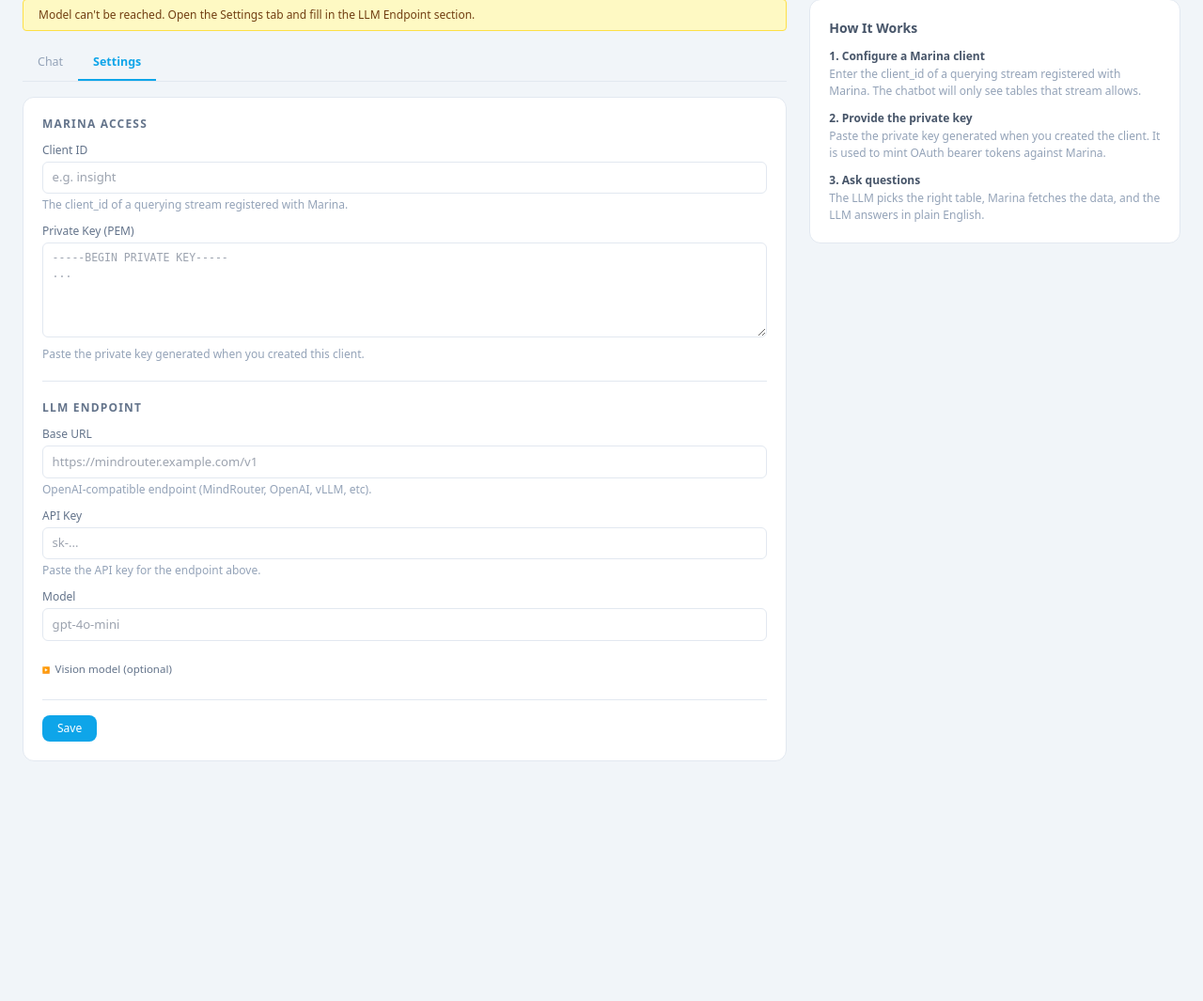
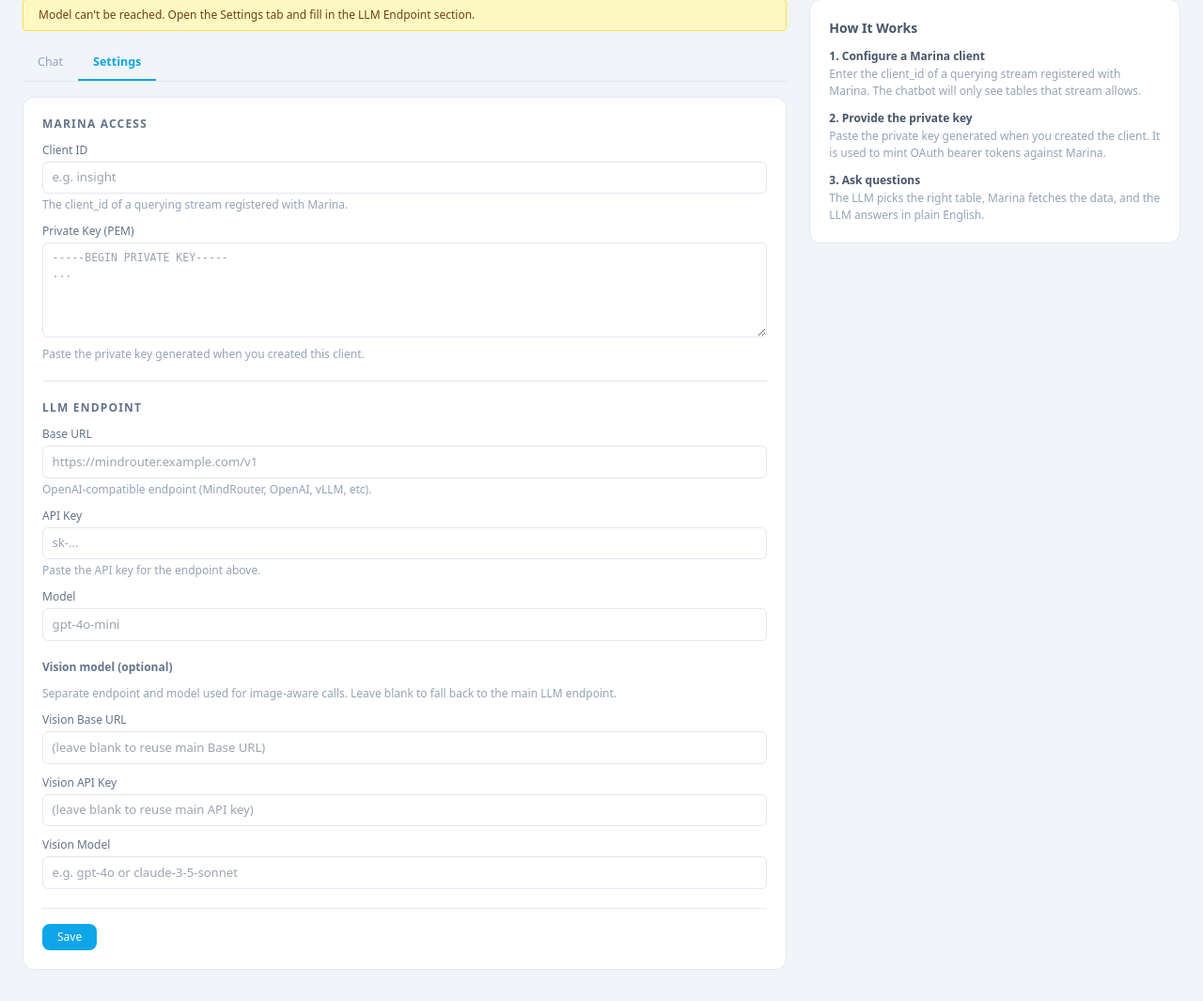
Before and after one commit to AI4RA/lakehouse-insight, a FastAPI app: page / in a window 1280 px wide. Shown: the part 70-1135 px from the top of the page at 94% size. Run offline with FastAPI, Linux system fonts and the light colour scheme; some libraries are stand-ins or nearby versions.

Commit message:
Insight settings: inline vision fields, saved badges on key inputs
- Drop the <details> wrapper around the Vision section. Fields now sit
  inline below the main LLM Endpoint inputs, separated by a small
  subhead rather than a collapsible.
- Add a small green 'saved' badge next to the API Key, Vision API Key,
  and Private Key labels when a value is already stored. The badge
  stays visible regardless of focus state, so the user always knows a
  key is on file (the placeholder hint vanished as soon as they
  clicked the field).
- Reword placeholders to drop double-dashes per the repo style.

```diff
--- a/insight/templates/insight.html
+++ b/insight/templates/insight.html
@@ -73,9 +73,12 @@
               <div class="text-xs text-slate-400 mt-1">The client_id of a querying stream registered with Marina.</div>
             </div>
             <div>
-              <label class="text-xs text-slate-500 font-medium block mb-1">Private Key (PEM)</label>
+              <label class="text-xs text-slate-500 font-medium block mb-1" style="display:flex;align-items:center;gap:0.4rem">
+                Private Key (PEM)
+                {% if is_configured %}<span class="badge-ok" style="font-size:0.65rem;font-weight:500;padding:0.05rem 0.4rem">saved</span>{% endif %}
+              </label>
               <textarea id="config-private-key" rows="5"
-                placeholder="{% if is_configured %}(saved -- leave blank to keep){% else %}-----BEGIN PRIVATE KEY-----&#10;...{% endif %}"
+                placeholder="{% if is_configured %}(leave blank to keep saved key){% else %}-----BEGIN PRIVATE KEY-----&#10;...{% endif %}"
                 style="width:100%;font-size:0.72rem;font-family:monospace;padding:0.4rem 0.6rem;border:1px solid var(--border);border-radius:0.375rem;resize:vertical"></textarea>
               <div class="text-xs text-slate-400 mt-1">
                 {% if is_configured %}A key is already saved. Leave blank to keep, or paste a new one to replace.{% else %}Paste the private key generated when you created this client.{% endif %}
@@ -99,9 +102,12 @@
               <div class="text-xs text-slate-400 mt-1">OpenAI-compatible endpoint (MindRouter, OpenAI, vLLM, etc).</div>
             </div>
             <div>
-              <label class="text-xs text-slate-500 font-medium block mb-1">API Key</label>
+              <label class="text-xs text-slate-500 font-medium block mb-1" style="display:flex;align-items:center;gap:0.4rem">
+                API Key
+                {% if llm_api_key_set %}<span class="badge-ok" style="font-size:0.65rem;font-weight:500;padding:0.05rem 0.4rem">saved</span>{% endif %}
+              </label>
               <input type="password" id="llm-api-key"
-                placeholder="{% if llm_api_key_set %}(saved -- leave blank to keep){% else %}sk-...{% endif %}"
+                placeholder="{% if llm_api_key_set %}(leave blank to keep saved key){% else %}sk-...{% endif %}"
                 autocomplete="off"
                 style="width:100%;font-size:0.82rem;padding:0.4rem 0.6rem;border:1px solid var(--border);border-radius:0.375rem">
               <div class="text-xs text-slate-400 mt-1">
@@ -116,11 +122,7 @@
                 style="width:100%;font-size:0.82rem;padding:0.4rem 0.6rem;border:1px solid var(--border);border-radius:0.375rem">
             </div>
 
-            <details {% if llm_vision_base_url or llm_vision_model or llm_vision_api_key_set %}open{% endif %} style="margin-top:0.4rem">
-              <summary style="cursor:pointer;font-size:0.72rem;color:#64748b;font-weight:500;padding:0.2rem 0">
-                Vision model (optional)
-              </summary>
-              <div class="flex flex-col gap-3" style="padding-top:0.6rem">
+            <h4 class="text-xs font-semibold text-slate-500 mt-2">Vision model (optional)</h4>
             <div class="text-xs text-slate-400" style="line-height:1.4">
               Separate endpoint and model used for image-aware calls. Leave blank to fall back to the main LLM endpoint.
             </div>
@@ -132,9 +134,12 @@
                 style="width:100%;font-size:0.82rem;padding:0.4rem 0.6rem;border:1px solid var(--border);border-radius:0.375rem">
             </div>
             <div>
-                  <label class="text-xs text-slate-500 font-medium block mb-1">Vision API Key</label>
+              <label class="text-xs text-slate-500 font-medium block mb-1" style="display:flex;align-items:center;gap:0.4rem">
+                Vision API Key
+                {% if llm_vision_api_key_set %}<span class="badge-ok" style="font-size:0.65rem;font-weight:500;padding:0.05rem 0.4rem">saved</span>{% endif %}
+              </label>
               <input type="password" id="llm-vision-api-key"
-                    placeholder="{% if llm_vision_api_key_set %}(saved -- leave blank to keep){% else %}(leave blank to reuse main API key){% endif %}"
+                placeholder="{% if llm_vision_api_key_set %}(leave blank to keep saved key){% else %}(leave blank to reuse main API key){% endif %}"
                 autocomplete="off"
                 style="width:100%;font-size:0.82rem;padding:0.4rem 0.6rem;border:1px solid var(--border);border-radius:0.375rem">
             </div>
@@ -145,8 +150,6 @@
                 value="{{ llm_vision_model or '' }}"
                 style="width:100%;font-size:0.82rem;padding:0.4rem 0.6rem;border:1px solid var(--border);border-radius:0.375rem">
             </div>
-              </div>
-            </details>
           </div>
         </div>
 
```
Lines whose indentation alone changed are shown as unchanged.
